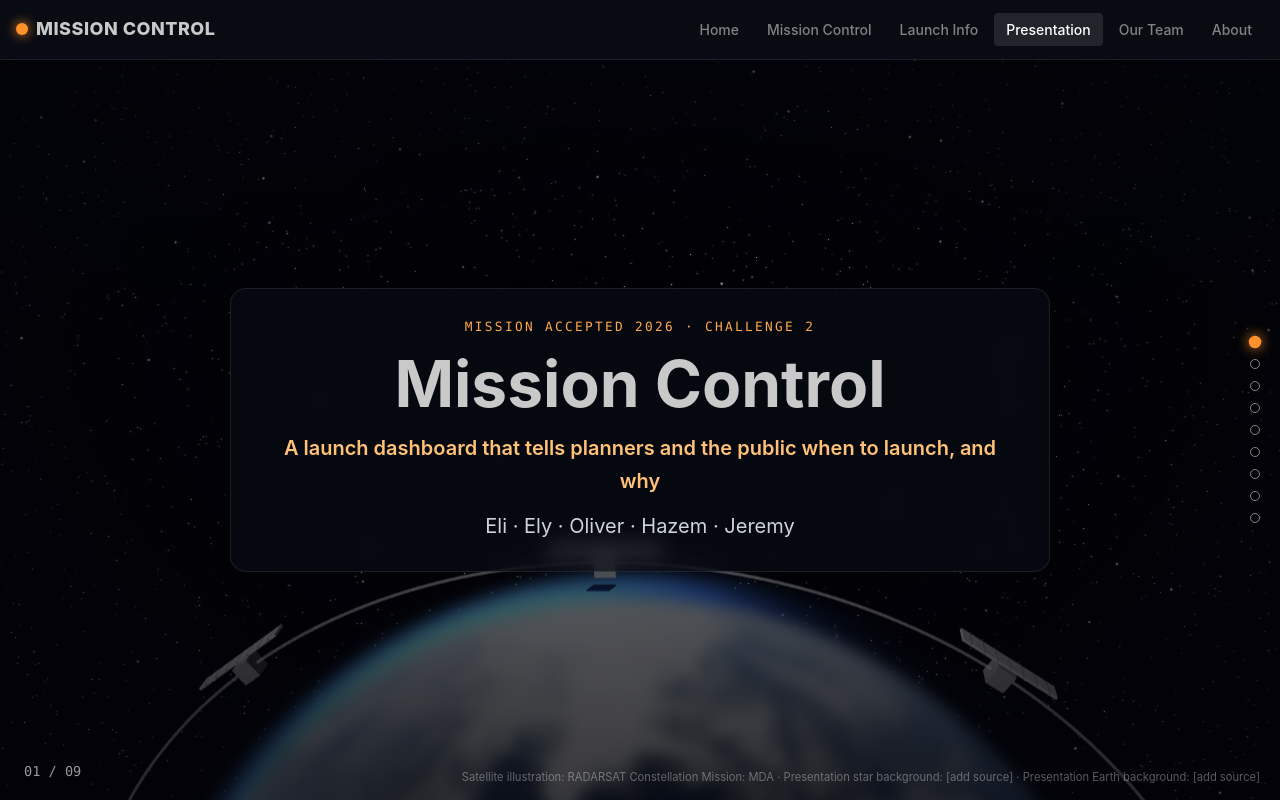
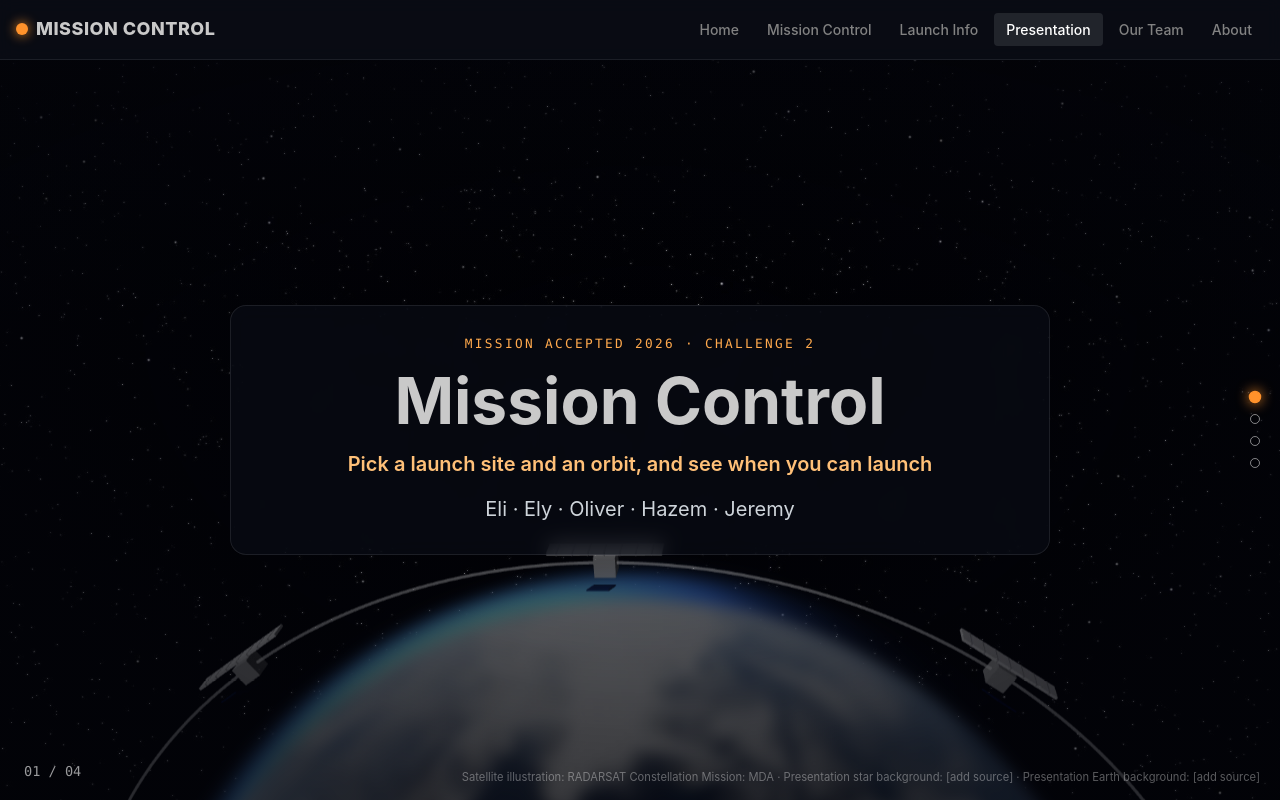
Before and after one commit to elidellman/MissionAcceptedHackathon2026, a React (Vite) app in the folder frontend/: page /presentation in a window 1280 px wide. Built offline with nearby package versions, Linux system fonts and the light colour scheme.

Commit message:
presentation fix

```diff
--- a/frontend/src/pages/Presentation.jsx
+++ b/frontend/src/pages/Presentation.jsx
@@ -22,145 +22,64 @@ const SLIDES = [
     transition: 'blur',
     kicker: 'Mission Accepted 2026 · Challenge 2',
     title: 'Mission Control',
-    subtitle: 'A launch dashboard that tells planners and the public when to launch, and why',
-    body: 'Eli · Ely · Oliver · Hazem · Jeremy ',
-  },
-  {
-    id: 'problem',
-    layout: 'right',
-    transition: 'slide-right',
-    kicker: '01 · The problem',
-    title: 'Launching is a timing puzzle',
-    subtitle: "A missed window costs millions, and the public can't follow along",
-    body:
-      "Every launch has to line up a satellite's orbit with a spinning Earth, the weather and what the rocket can do. " +
-      'Mission planners need the answer and the reasoning behind it. The public has no simple way to see when the next launch is, ' +
-      "where it's going, or whether it's likely to fly.",
-    images: [{ src: null, label: 'Screenshot: Mission Control dashboard' }],
-  },
-  {
-    id: 'approach',
-    layout: 'trio',
-    transition: 'fade-up',
-    kicker: '02 · Our approach',
-    title: 'Three inputs, three answers',
-    subtitle: 'A Track 2 dashboard, built on a real Track 1 engine',
-    points: [
-      {
-        title: 'You pick',
-        body: 'Launch site (Cape Canaveral or Spaceport Nova Scotia), orbit type (LEO, Polar or SSO), and how many days to search.',
-      },
-      {
-        title: 'The engine works it out',
-        body: "Launch heading, where the orbit plane crosses the pad, and when Earth's rotation lines them up.",
-      },
-      {
-        title: 'You see',
-        body: 'A countdown to the next window, the trajectory on a 3D globe, and a GO / CAUTION / NO-GO weather badge. No rocket data to type in.',
-      },
-    ],
-    images: [{ src: null, label: 'Screenshot: Mission Inputs panel' }],
+    subtitle: 'Pick a launch site and an orbit, and see when you can launch',
+    body: 'Eli · Ely · Oliver · Hazem · Jeremy',
   },
   {
     id: 'demo',
     layout: 'duo',
     transition: 'zoom',
-    kicker: '03 · Live demo',
-    title: "Let's launch something",
-    subtitle: 'One scripted path: Florida first, then Nova Scotia',
+    kicker: '01 · Live demo',
+    title: 'Let’s launch something',
+    subtitle: 'Calculate the windows, then simulate the launch',
     body:
-      'Step 1: Cape Canaveral, SSO, 7 days. The countdown starts, window cards show GO / CAUTION / NO-GO, and the ascent draws on the globe. ' +
-      "Step 2: switch to Nova Scotia and LEO, and the reachability warning appears. Why? That's the next two slides.",
+      'Pick Cape Canaveral or Spaceport Nova Scotia and an orbit (LEO, Polar or SSO), then calculate: the countdown and window cards fill in, ' +
+      'each rated GO / CAUTION / NO-GO. Press Simulate to watch the rocket climb along its path, reach orbit and release the satellite, ' +
+      'while the ascent is checked for space debris.',
     images: [
-      { src: null, label: 'Screenshot: Cape Canaveral SSO windows' },
-      { src: null, label: 'Screenshot: Nova Scotia LEO warning' },
+      { src: null, label: 'Screenshot: launch windows and countdown' },
+      { src: null, label: 'Screenshot: launch simulation' },
     ],
   },
   {
-    id: 'orbital-logic',
+    id: 'backend',
     layout: 'trio',
     transition: 'fade-up',
-    kicker: '04 · The orbital logic',
-    title: 'How our backend finds a launch window',
-    subtitle: 'A simple main mode, with precise timing in advanced settings',
+    kicker: '02 · The backend',
+    title: 'How every launch window is found',
+    subtitle: 'A Flask API and Python engine that calculates, filters, rates and screens each window',
     points: [
       {
-        title: 'Which way to fly: sin Az = cos i / cos φ',
-        body: "Every request gets a launch heading (azimuth) from the orbit's inclination i and the pad's latitude φ. Cape Canaveral to LEO 45.1° gives 53.5°, roughly north-east.",
+        title: '1. Calculate the windows',
+        body:
+          'From the site and orbit type the engine works out the launch heading (sin Az = cos i / cos φ) and lists launch times for the next 16 days. ' +
+          'Given an orbit’s RAAN, it times exactly when Earth’s rotation carries the pad under the orbit plane.',
       },
       {
-        title: 'Main mode: hourly slots for 16 days',
-        body: 'From just the site and orbit type, the backend lists every hour over the next 16 days (384 slots) as a candidate launch time, ready for the weather check.',
+        title: '2. Avoid scheduled launches',
+        body: 'Upcoming launches at the same site come from The Space Devs Launch Library; any window that overlaps one is removed.',
       },
       {
-        title: 'Advanced settings (coming to the UI): exact windows',
+        title: '3. Rate the weather',
         body:
-          "Give a RAAN Ω and the backend finds where the orbit plane crosses the pad's latitude (sin θ = −tan φ / tan i), " +
-          "uses sidereal time and Earth's spin (t = Δλ / ω⊕) to time each crossing, and opens a window 10 minutes either side.",
+          'A live 16-day Open-Meteo forecast for the pad rates every window: wind gusts, rain chance, cloud cover and thunderstorms become GO, CAUTION or NO-GO.',
       },
       {
-        title: 'Advanced run: 32 windows in 16 days',
-        body: 'Cape Canaveral, LEO, RAAN 30°: two windows a day (one per plane crossing), each about 4 minutes earlier than the day before, because Earth turns once every 23 h 56 min relative to the stars.',
+        title: '4. Screen for space debris',
+        body:
+          'Thousands of tracked debris objects from CelesTrak are propagated with SGP4 to launch time. The whole ascent path is checked for anything within 10 km.',
       },
     ],
-    images: [{ src: null, label: "Diagram: orbit plane crossing the pad's latitude" }],
-  },
-  {
-    id: 'reachability',
-    layout: 'left',
-    transition: 'slide-left',
-    kicker: '05 · Why the site matters',
-    title: 'Not every orbit is reachable',
-    subtitle: 'Nova Scotia is built for polar and SSO, and the maths shows it',
-    body:
-      'An orbit never climbs above its inclination, so a pad further from the equator than that is never passed over. ' +
-      'In our advanced calculation, if |tan φ / tan i| > 1 there is no crossing and no windows. Nova Scotia at 45.3° N just misses LEO at 45.1°, ' +
-      'so the dashboard warns you. Polar and SSO pass over every latitude, which is why a Canadian spaceport this far north suits them.',
-    images: [{ src: null, label: 'Diagram: inclinations each site can reach' }],
-  },
-  {
-    id: 'built',
-    layout: 'wide',
-    transition: 'fade-up',
-    kicker: "06 · How it's built",
-    title: 'The stack',
-    subtitle: 'React and three.js on top, Flask and Python maths underneath',
-    body:
-      'React + Vite + Mantine for the dashboard, a three.js globe for the trajectory, and a Flask API (/api/launch-windows) ' +
-      'that calls our Python orbital engine. Weather is attached to each window by the backend, so the user never types it. [Mock or live weather API?]',
-    images: [{ src: null, label: 'Diagram: React → Flask → Python engine' }],
-  },
-  {
-    id: 'checklist',
-    layout: 'trio',
-    transition: 'fade-up',
-    kicker: '07 · Against the brief',
-    title: 'What we delivered',
-    subtitle: "What's done, and what's still mocked",
-    points: [
-      {
-        title: 'Done',
-        body: 'Countdown to the next window. Backend launch heading and 16-day launch slots from orbit type (Track 1 core).',
-      },
-      {
-        title: 'Simplified or mocked',
-        body: '3D trajectory is a simplified ascent arc. Weather is [mock data].',
-      },
-      {
-        title: 'Built in the backend, not in the UI yet',
-        body: 'Advanced settings: exact RAAN-based windows and the vehicle-duration heading correction. Still to come: the viewing map bonus.',
-      },
-    ],
-    images: [{ src: null, label: 'Screenshot: window cards with weather badges' }],
+    images: [{ src: null, label: 'Diagram: site + orbit → windows → launch clash check → weather → debris check' }],
   },
   {
     id: 'closing',
     layout: 'closing',
     transition: 'blur',
-    kicker: "08 · What's next",
+    kicker: 'Mission Control',
     title: 'Thank you. Questions?',
-    subtitle: 'Next: a viewing map, flight time in the windows, live weather and real ascent physics',
-    body: 'Mission Control · Eli · Ely · Oliver · Hazem · Jeremy · Jeremiah',
+    subtitle: 'Mission Accepted 2026 · Challenge 2',
+    body: 'Eli · Ely · Oliver · Hazem · Jeremy',
   },
 ]
 
```
